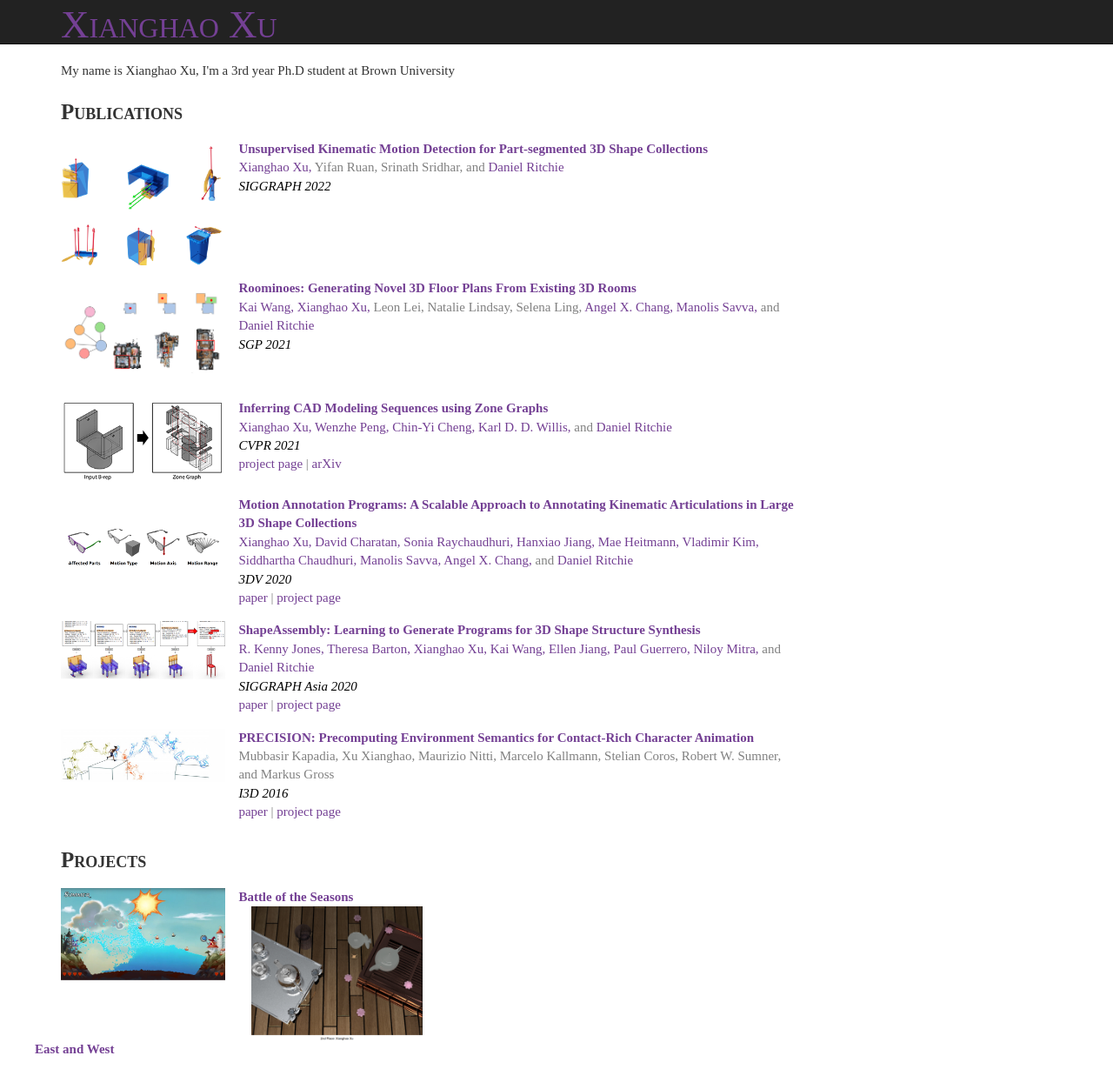
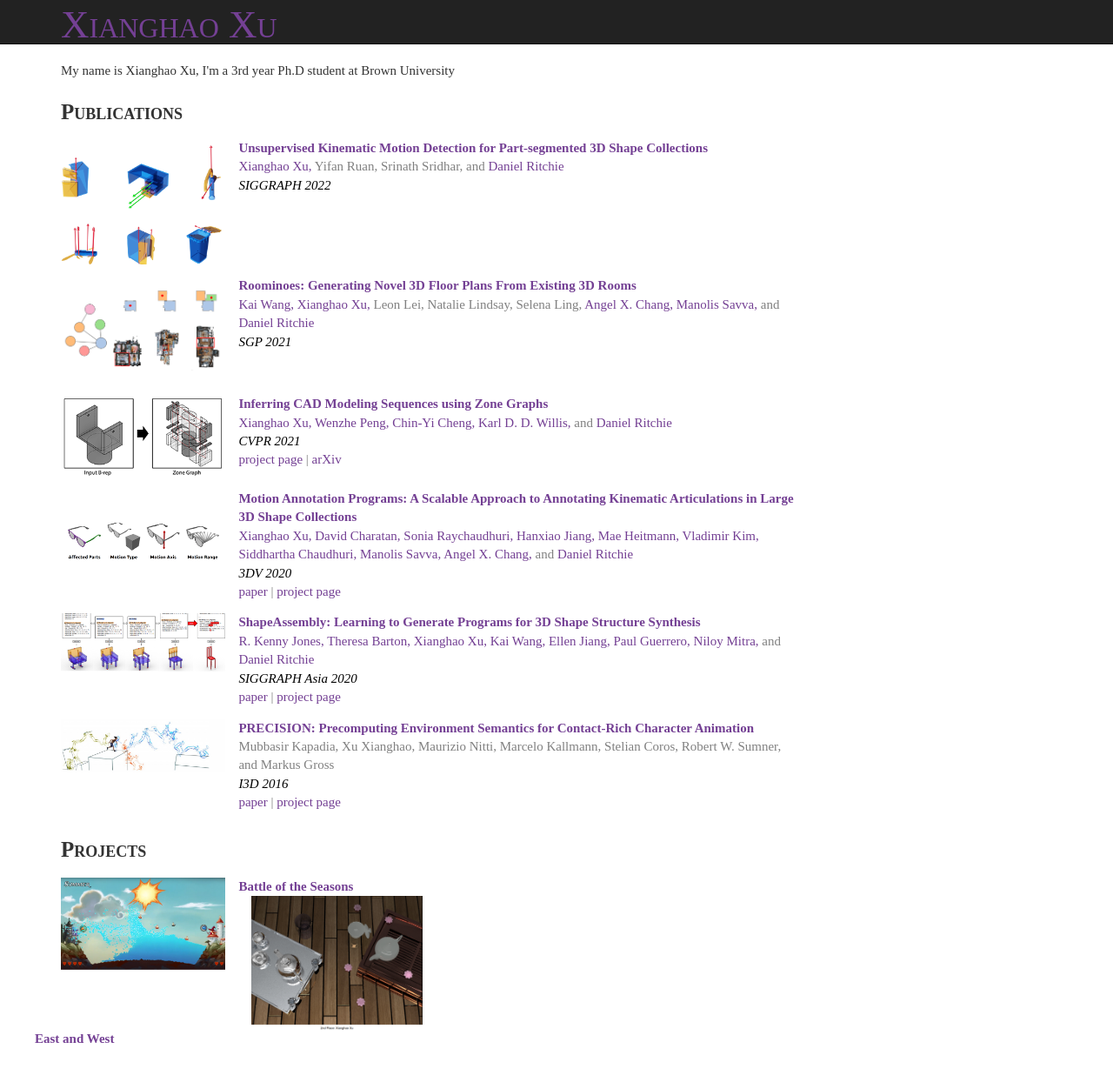
Before and after one commit to xxh43/xxh43.github.io, a Jekyll site: the page built from index.html, in a window 1280 px wide. Shown: the whole page at 87% size. Built offline with Jekyll 4.4.1, drawn with Linux system fonts in a browser that asks for light colours.

Commit message:
Update style.css

```diff
--- a/css/style.css
+++ b/css/style.css
@@ -75,8 +75,8 @@ a, a:hover {
 /*---------------------------------------------------------------*/
 
 .pub {
-	padding-top: 8px;
-	padding-bottom: 8px;
+	padding-top: 7px;
+	padding-bottom: 7px;
 	color:#000000;
 
 }
```
